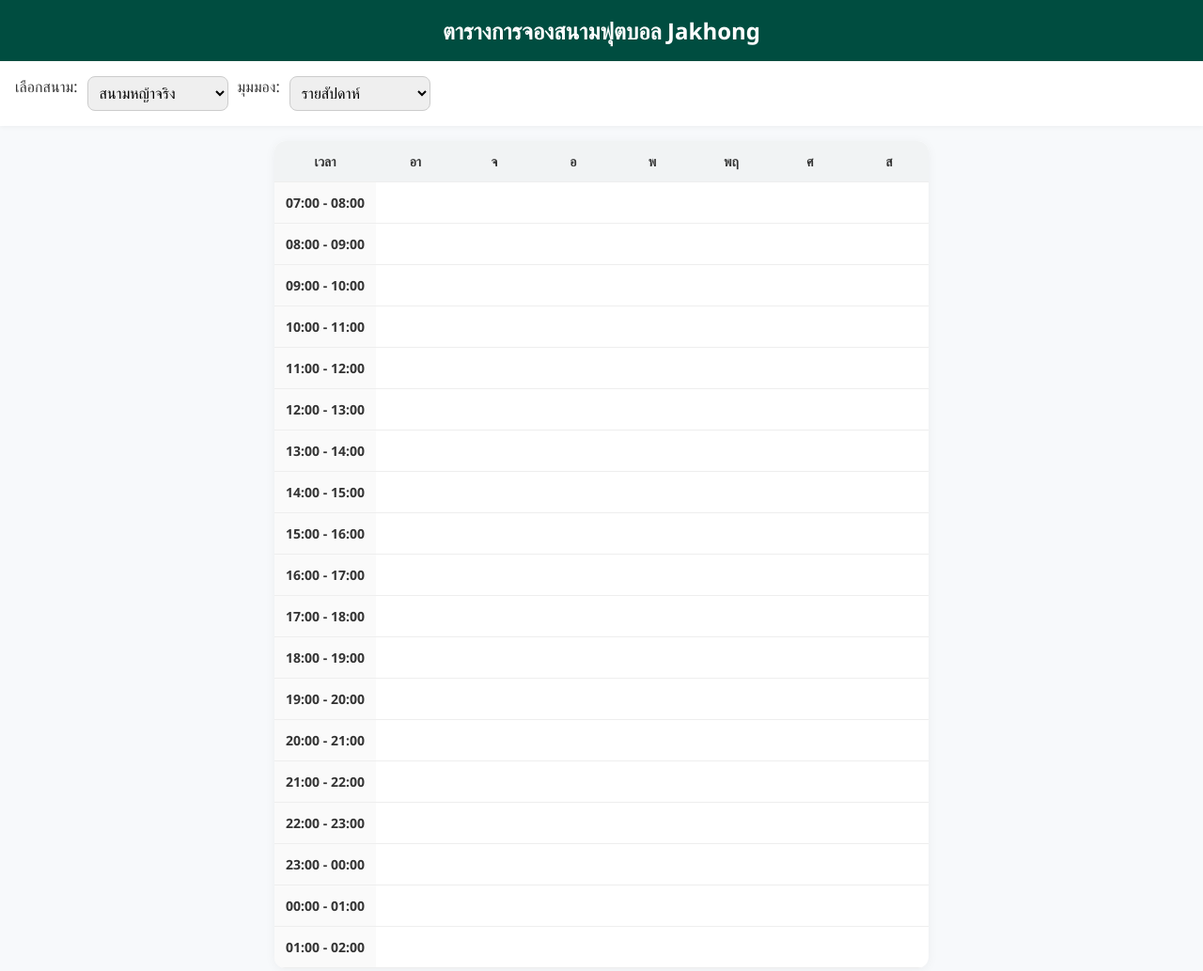
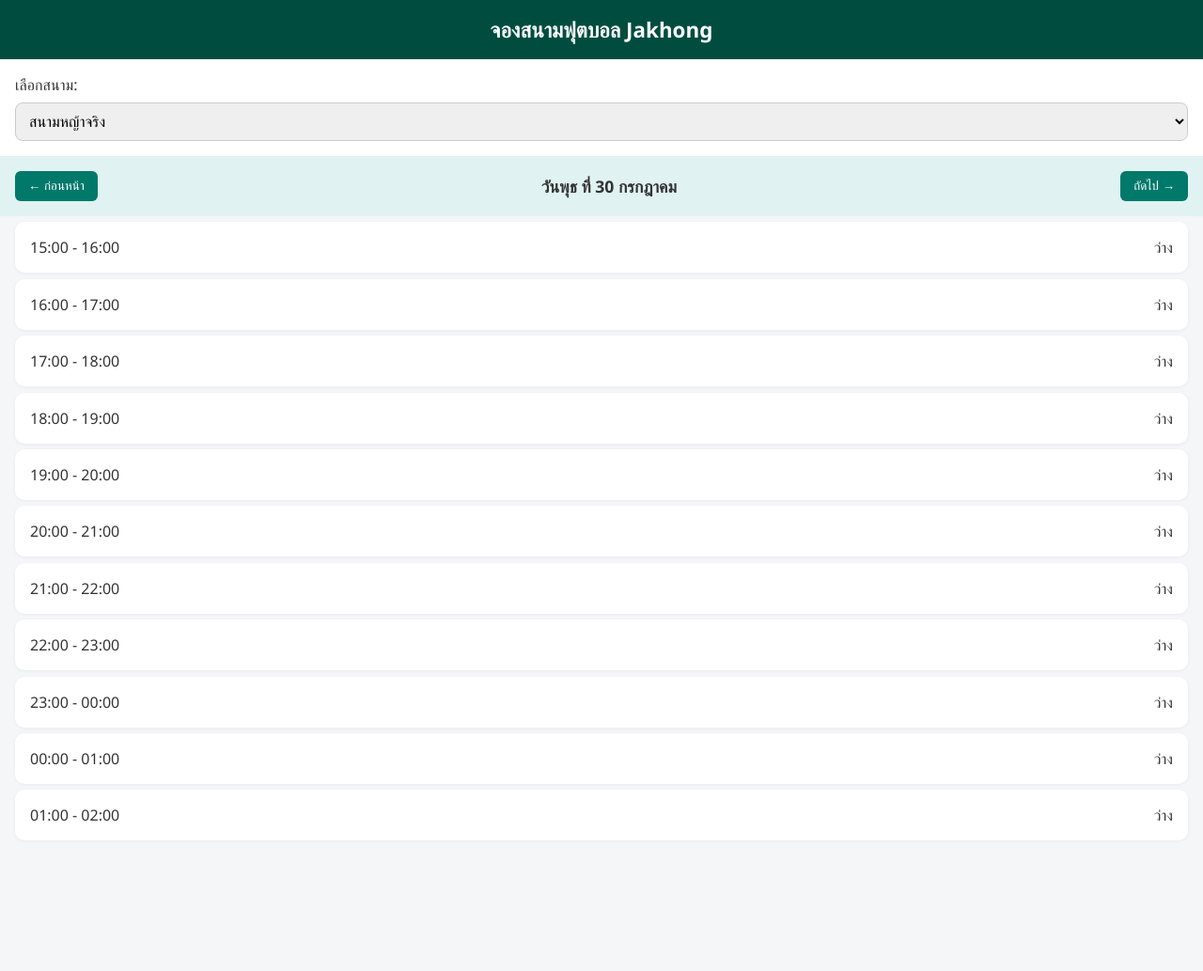
Before and after one commit to pv19694/footballbooking, a plain HTML site: page index.html in a window 1280 px wide. Shown: the whole page at 94% size. After the commit the page ends 901 px from the top, so only its background shows below. Drawn offline with Linux system fonts and the light colour scheme.

Commit message:
Update index.html

```diff
--- a/index.html
+++ b/index.html
@@ -2,229 +2,181 @@
 <html lang="th">
 <head>
   <meta charset="UTF-8" />
-  <meta name="viewport" content="width=device-width, initial-scale=1.0" />
-  <title>ตารางการจองสนามฟุตบอล Jakhong</title>
+  <meta name="viewport" content="width=device-width, initial-scale=1.0"/>
+  <title>จองสนามฟุตบอล Jakhong</title>
   <style>
     body {
       font-family: 'Segoe UI', sans-serif;
       margin: 0;
-      padding: 0;
-      background: #f7f9fb;
+      background: #f4f6f8;
       color: #333;
-      font-size: 16px;
     }
 
     header {
-      background-color: #004d40;
-      color: white;
+      background: #004d40;
+      color: #fff;
       padding: 1rem;
       text-align: center;
-      font-size: 1.5rem;
+      font-size: 1.4rem;
       font-weight: bold;
-      position: sticky;
-      top: 0;
-      z-index: 1000;
     }
 
     .controls {
-      display: flex;
-      flex-wrap: wrap;
-      gap: 10px;
+      background: #fff;
       padding: 1rem;
-      background: white;
-      box-shadow: 0 1px 5px rgba(0,0,0,0.05);
-      justify-content: flex-start;
     }
 
-    .controls label {
-      font-weight: 500;
+    select {
+      padding: 10px;
+      font-size: 1rem;
+      border-radius: 8px;
+      border: 1px solid #ccc;
+      width: 100%;
+      margin-top: 0.5rem;
     }
 
-    .controls select {
-      padding: 0.5rem;
-      border-radius: 8px;
-      border: 1px solid #ccc;
-      font-size: 1rem;
-      min-width: 150px;
+    .nav-day {
+      display: flex;
+      justify-content: space-between;
+      align-items: center;
+      background: #e0f2f1;
+      padding: 1rem;
+      font-size: 1.1rem;
+      font-weight: bold;
     }
 
-    .calendar-wrapper {
-      overflow-x: auto;
-      -webkit-overflow-scrolling: touch;
-      padding: 0 1rem;
+    .nav-day button {
+      background: #00796b;
+      color: white;
+      border: none;
+      padding: 8px 14px;
+      border-radius: 6px;
+      cursor: pointer;
     }
 
-    table {
-      width: max-content;
-      min-width: 600px;
-      border-collapse: collapse;
-      margin: 1rem auto;
+    .slot {
+      display: flex;
+      justify-content: space-between;
+      align-items: center;
+      padding: 1rem;
+      margin: 0.4rem 1rem;
+      border-radius: 10px;
+      font-size: 1rem;
       background: white;
-      border-radius: 12px;
-      overflow: hidden;
-      box-shadow: 0 2px 12px rgba(0,0,0,0.05);
-      font-size: 0.875rem;
+      box-shadow: 0 1px 4px rgba(0,0,0,0.05);
+      cursor: pointer;
     }
 
-    th, td {
-      border-bottom: 1px solid #eee;
-      padding: 0.75rem;
-      text-align: center;
-      white-space: nowrap;
+    .booked {
+      background: #ef9a9a !important;
+      color: white;
+      font-weight: bold;
     }
 
-    th {
-      background: #f1f3f4;
-      font-weight: 600;
-    }
-
-    td.slot {
-      cursor: pointer;
-      transition: background 0.2s, color 0.2s;
-      font-size: 0.85rem;
-      min-width: 60px;
-    }
-
-    td.available:hover {
-      background-color: #dcedc8;
-    }
-
-    td.booked {
-      background-color: #ef9a9a;
-      color: white;
-      font-weight: 600;
-    }
-
-    .time-col {
-      background: #fafafa;
-      font-weight: bold;
-      min-width: 80px;
-    }
-
-    @media (max-width: 768px) {
-      .controls {
-        flex-direction: column;
-        align-items: stretch;
-      }
-
-      .controls select {
-        width: 100%;
-      }
-
-      th, td {
-        padding: 0.6rem;
-        font-size: 13px;
-      }
-
-      td.slot, .time-col {
-        min-width: 50px;
-        font-size: 13px;
-      }
+    .time {
+      font-weight: 500;
     }
   </style>
 </head>
 <body>
 
-  <header>ตารางการจองสนามฟุตบอล Jakhong</header>
+  <header>จองสนามฟุตบอล Jakhong</header>
 
   <div class="controls">
     <label for="fieldSelect">เลือกสนาม:</label>
     <select id="fieldSelect">
       <option value="สนามหญ้าจริง">สนามหญ้าจริง</option>
       <option value="สนามหญ้าเทียม">สนามหญ้าเทียม</option>
-      <option value="สนามด้านหลัง">สนามด้านหลัง</option>
-    </select>
-
-    <label for="viewMode">มุมมอง:</label>
-    <select id="viewMode">
-      <option value="week">รายสัปดาห์</option>
-      <option value="month">รายเดือน</option>
     </select>
   </div>
 
-  <div class="calendar-wrapper">
-    <div id="calendarContainer"></div>
+  <div class="nav-day">
+    <button onclick="changeDay(-1)">← ก่อนหน้า</button>
+    <span id="dayLabel">วัน</span>
+    <button onclick="changeDay(1)">ถัดไป →</button>
   </div>
 
+  <div id="calendarContainer"></div>
+
   <script>
-    const startHour = 7;
+    const startHour = 15;
     const endHour = 26;
+    let currentDayOffset = 0;
     const bookings = {};
     const fieldSelect = document.getElementById('fieldSelect');
-    const viewModeSelect = document.getElementById('viewMode');
+    const dayLabel = document.getElementById('dayLabel');
     const calendarContainer = document.getElementById('calendarContainer');
 
     fieldSelect.addEventListener('change', renderCalendar);
-    viewModeSelect.addEventListener('change', renderCalendar);
+
+    function getThaiDayString(date) {
+      const weekdays = ['อาทิตย์','จันทร์','อังคาร','พุธ','พฤหัส','ศุกร์','เสาร์'];
+      const day = weekdays[date.getDay()];
+      const dayNum = date.getDate();
+      const month = date.toLocaleString('th-TH', { month: 'long' });
+      return `วัน${day} ที่ ${dayNum} ${month}`;
+    }
+
+    function getDateKey(date) {
+      return date.toISOString().slice(0, 10); // YYYY-MM-DD
+    }
+
+    function changeDay(offset) {
+      currentDayOffset += offset;
+      renderCalendar();
+    }
 
     function renderCalendar() {
       const field = fieldSelect.value;
-      const viewMode = viewModeSelect.value;
+      const today = new Date();
+      const showDate = new Date(today);
+      showDate.setDate(today.getDate() + currentDayOffset);
+      const dateKey = getDateKey(showDate);
 
       if (!bookings[field]) bookings[field] = {};
+      if (!bookings[field][dateKey]) bookings[field][dateKey] = {};
 
+      dayLabel.textContent = getThaiDayString(showDate);
       calendarContainer.innerHTML = '';
-      const table = document.createElement('table');
-      const thead = document.createElement('thead');
-      const tbody = document.createElement('tbody');
-
-      const days = ['อา', 'จ', 'อ', 'พ', 'พฤ', 'ศ', 'ส'];
-      const daysToShow = viewMode === 'week' ? 7 : 30;
-
-      const headerRow = document.createElement('tr');
-      const timeHeader = document.createElement('th');
-      timeHeader.textContent = 'เวลา';
-      headerRow.appendChild(timeHeader);
-
-      for (let i = 0; i < daysToShow; i++) {
-        const th = document.createElement('th');
-        th.textContent = viewMode === 'week' ? days[i % 7] : `วันที่ ${i + 1}`;
-        headerRow.appendChild(th);
-      }
-      thead.appendChild(headerRow);
 
       for (let hour = startHour; hour < endHour; hour++) {
-        const row = document.createElement('tr');
-        const timeCell = document.createElement('td');
+        const timeKey = `${hour}`;
+        if (!bookings[field][dateKey][timeKey]) bookings[field][dateKey][timeKey] = "";
+
         const h1 = String(hour % 24).padStart(2, '0');
         const h2 = String((hour + 1) % 24).padStart(2, '0');
-        timeCell.textContent = `${h1}:00 - ${h2}:00`;
-        timeCell.className = "time-col";
-        row.appendChild(timeCell);
+        const timeRange = `${h1}:00 - ${h2}:00`;
 
-        for (let d = 0; d < daysToShow; d++) {
-          const key = `${d}-${hour}`;
-          if (!bookings[field][key]) bookings[field][key] = "";
+        const slot = document.createElement('div');
+        slot.className = 'slot';
+        if (bookings[field][dateKey][timeKey]) {
+          slot.classList.add('booked');
+        }
 
-          const cell = document.createElement('td');
-          cell.className = 'slot ' + (bookings[field][key] ? 'booked' : 'available');
-          cell.textContent = bookings[field][key];
+        const timeDiv = document.createElement('div');
+        timeDiv.className = 'time';
+        timeDiv.textContent = timeRange;
 
-          cell.addEventListener('click', () => {
-            const current = bookings[field][key];
+        const nameDiv = document.createElement('div');
+        nameDiv.textContent = bookings[field][dateKey][timeKey] || 'ว่าง';
+
+        slot.appendChild(timeDiv);
+        slot.appendChild(nameDiv);
+
+        slot.addEventListener('click', () => {
+          const current = bookings[field][dateKey][timeKey];
           if (current) {
-              const confirmClear = confirm(`ต้องการลบการจอง "${current}" ใช่หรือไม่?`);
-              if (confirmClear) {
-                bookings[field][key] = "";
-              }
+            const confirmClear = confirm(`ลบการจอง "${current}" ใช่ไหม?`);
+            if (confirmClear) bookings[field][dateKey][timeKey] = "";
           } else {
-              const name = prompt("กรอกชื่อลูกค้า:");
-              if (name) {
-                bookings[field][key] = name;
-              }
+            const name = prompt("ชื่อผู้จอง:");
+            if (name) bookings[field][dateKey][timeKey] = name;
           }
           renderCalendar();
         });
 
-          row.appendChild(cell);
+        calendarContainer.appendChild(slot);
       }
-
-        tbody.appendChild(row);
-      }
-
-      table.appendChild(thead);
-      table.appendChild(tbody);
-      calendarContainer.appendChild(table);
     }
 
     document.addEventListener("DOMContentLoaded", renderCalendar);
```
Lines whose indentation alone changed are shown as unchanged.
